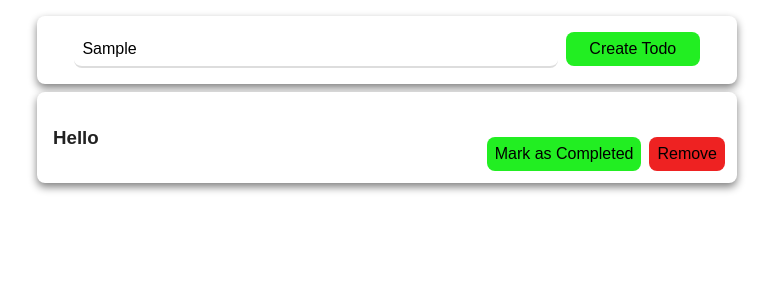
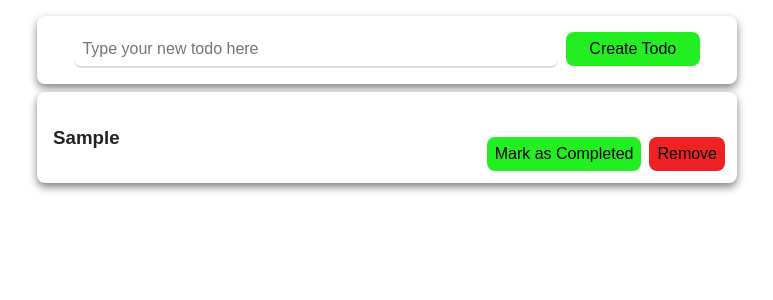
Before and after one commit to arturdimitroglo/building-modern-projects-react, a React app: page / in a window 1280 px wide. Both pictures are taken after typing "Sample" into the empty fields and a click on the button "Create Todo". Shown: the top 300 px of the page, without its empty margins (253-1026 px from the left). Built offline with nearby package versions, Linux system fonts and the light colour scheme.

Commit message:
Redux actions, reducers, store and running

```diff
--- a/package.json
+++ b/package.json
@@ -32,7 +32,10 @@
     "webpack-dev-server": "^4.11.1"
   },
   "dependencies": {
+    "@reduxjs/toolkit": "^1.8.5",
     "react": "^18.2.0",
-    "react-dom": "^18.2.0"
+    "react-dom": "^18.2.0",
+    "react-redux": "^8.0.4",
+    "redux": "^4.2.0"
   }
 }
--- a/src/index.js
+++ b/src/index.js
@@ -1,13 +1,18 @@
 import React, { StrictMode } from 'react';
 import { createRoot } from 'react-dom/client';
+import { Provider } from 'react-redux';
 
 import App from './App.js';
+
+import { store } from './store.js';
 
 const container = document.getElementById('root');
 const root = createRoot(container);
 
 root.render(
     <StrictMode>
-        <App />
+        <Provider store={store}>
+            <App />
+        </Provider>
     </StrictMode>
 );
--- /dev/null
+++ b/src/store.js
@@ -0,0 +1,9 @@
+import { configureStore } from '@reduxjs/toolkit';
+
+import { todos } from './todos/reducers';
+
+export const store = configureStore({
+    reducer: {
+        todos
+    }
+});
--- a/src/todos/TodoForm.js
+++ b/src/todos/TodoForm.js
@@ -1,7 +1,11 @@
 import React, { useState } from 'react';
+import { connect } from 'react-redux';
+
+import { createTodo } from './actions';
+
 import './TodoForm.css';
 
-const TodoForm = () => {
+const TodoForm = ({ todos, onCreatePressed }) => {
     const [inputValue, setInputValue] = useState('');
 
     return (
@@ -14,9 +18,30 @@
                 onChange={ e => setInputValue(e.target.value) }
             />
 
-            <button className="todo-button">Create Todo</button>
+            <button
+                className="todo-button"
+                onClick={() => {
+                    const isDuplicateText =
+                        todos.some(todo => todo.text === inputValue);
+
+                    if (!isDuplicateText) {
+                        onCreatePressed(inputValue);
+                        setInputValue('');
+                    }
+                }}
+            >
+                Create Todo
+            </button>
         </div>
     );
 };
 
-export default TodoForm;
+const mapStateToProps = state => ({
+    todos: state.todos
+});
+
+const mapDispatchToProps = dispatch => ({
+    onCreatePressed: text => dispatch(createTodo(text))
+});
+
+export default connect(mapStateToProps, mapDispatchToProps)(TodoForm);
--- a/src/todos/TodoList.js
+++ b/src/todos/TodoList.js
@@ -1,11 +1,14 @@
 import React from 'react';
+import { connect } from 'react-redux';
 
 import TodoForm from './TodoForm';
 import TodoListItem from './TodoListItem';
 
+import { removeTodo } from './actions';
+
 import './TodoList.css';
 
-const TodoList = ({ todos = [{ text: 'Hello' }] }) => (
+const TodoList = ({ todos = [], onRemovePressed }) => (
     <div className='list-wrapper'>
         <TodoForm />
 
@@ -13,9 +16,18 @@
             <TodoListItem
                 key={key}
                 todo={todo}
+                onRemovePressed={onRemovePressed}
             />
         )}
     </div>
 );
 
-export default TodoList;
+const mapStateToProps = state => ({
+    todos: state.todos
+});
+
+const mapDispatchToProps = dispatch => ({
+    onRemovePressed: text => dispatch(removeTodo(text))
+});
+
+export default connect(mapStateToProps, mapDispatchToProps)(TodoList);
--- a/src/todos/TodoListItem.js
+++ b/src/todos/TodoListItem.js
@@ -1,13 +1,19 @@
 import React from 'react';
 import './TodoListItem.css';
 
-const TodoListItem = ({ todo }) => (
+const TodoListItem = ({ todo, onRemovePressed }) => (
     <div className='todo-item-container'>
         <h3>{todo.text}</h3>
 
         <div className='buttons-container'>
             <button className='completed-button'>Mark as Completed</button>
-            <button className='remove-button'>Remove</button>
+
+            <button
+                className='remove-button'
+                onClick={() => onRemovePressed(todo.text)}
+            >
+                Remove
+            </button>
         </div>
     </div>
 );
--- /dev/null
+++ b/src/todos/actions.js
@@ -0,0 +1,13 @@
+export const CREATE_TODO = 'CREATE_TODO';
+
+export const createTodo = text => ({
+    type: CREATE_TODO,
+    payload: { text }
+});
+
+export const REMOVE_TODO = 'REMOVE_TODO';
+
+export const removeTodo = text => ({
+    type: REMOVE_TODO,
+    payload: { text }
+});
--- /dev/null
+++ b/src/todos/reducers.js
@@ -0,0 +1,28 @@
+import { CREATE_TODO, REMOVE_TODO } from './actions';
+
+export const todos = (state = [], action) => {
+    const { type, payload } = action;
+
+    switch (type) {
+        case CREATE_TODO: {
+            const { text } = payload;
+
+            const newTodo = {
+                text,
+                isCompleted: false
+            }
+
+            return state.concat(newTodo);
+        }
+
+        case REMOVE_TODO: {
+            const { text } = payload;
+
+            return state.filter(todo => todo.text !== text);
+        }
+
+        default: {
+            return state;
+        }
+    }
+}
```
Also changed, not shown: 2 other files (tests, documents, lock files or other folders).
